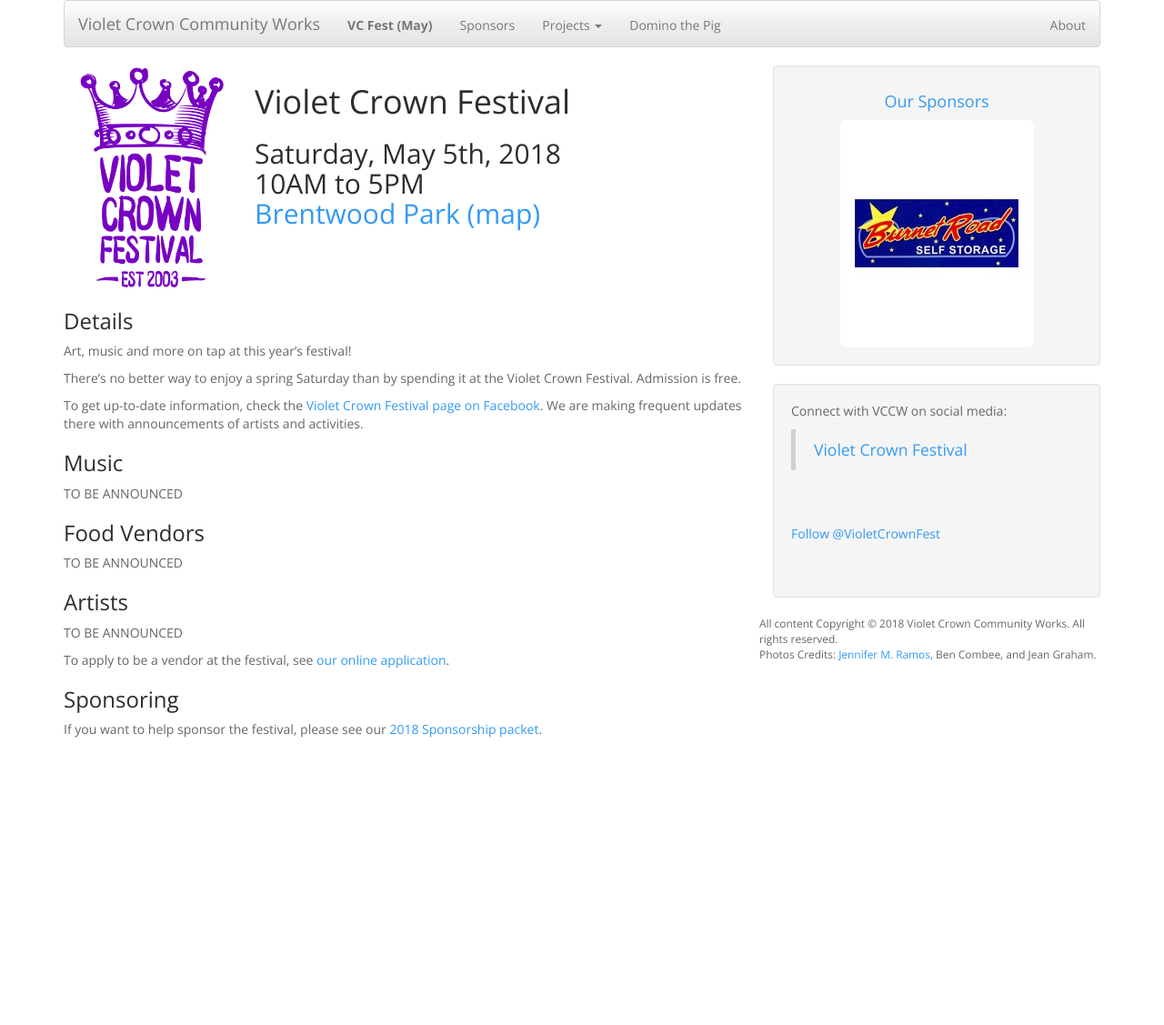
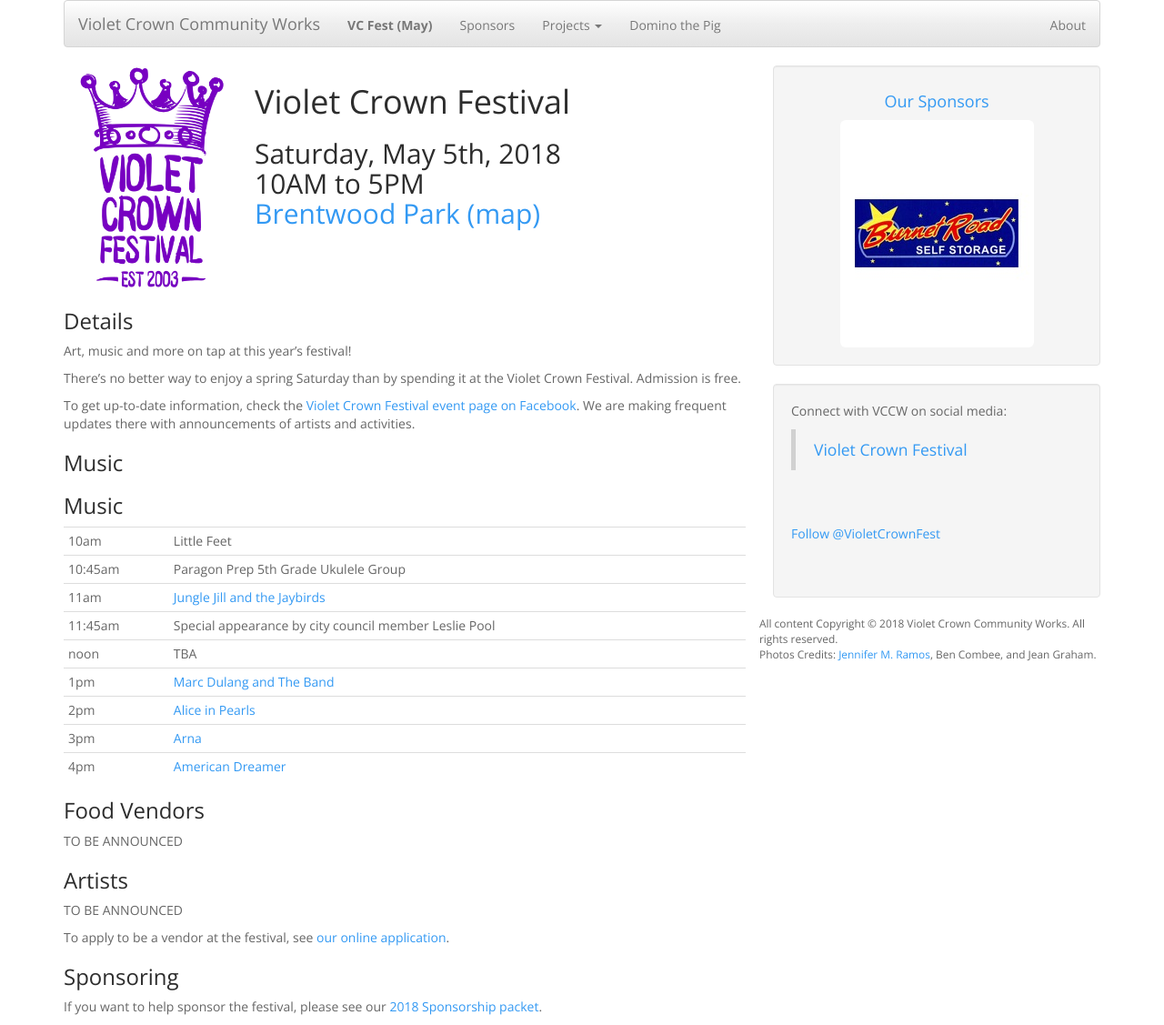
Before and after one commit to vccw/vccw.github.io, a Jekyll site: the page built from vcf_2018.md, in a window 1280 px wide. Shown: the whole page at 91% size. Built offline with Jekyll 4.4.1, drawn with Linux system fonts in a browser that asks for light colours; comment, search, counter and statistics services are not loaded; before the commit the page ends 900 px from its top, so only the background shows below that.

Commit message:
Update vcf_2018.md

```diff
--- a/vcf_2018.md
+++ b/vcf_2018.md
@@ -23,12 +23,23 @@
 There’s no better way to enjoy a spring Saturday than by spending it at the
 Violet Crown Festival. Admission is free.
 
-To get up-to-date information, check the [Violet Crown Festival page on Facebook](https://www.facebook.com/VioletCrownFestival).
+To get up-to-date information, check the [Violet Crown Festival event page on Facebook](https://www.facebook.com/events/2117433981825762).
 We are making frequent updates there with announcements of artists and activities.
 
 ### Music
 
-TO BE ANNOUNCED
+### Music
+
+| 10am | Little Feet |
+| 10:45am | Paragon Prep 5th Grade Ukulele Group |
+| 11am | [Jungle Jill and the Jaybirds](https://www.facebook.com/pages/Jungle-Jill-The-Jaybirds/257212990967619) |
+| 11:45am | Special appearance by city council member Leslie Pool |
+| noon | TBA |
+|  1pm | [Marc Dulang and The Band](https://marcdulang.bandcamp.com/releases) |
+|  2pm | [Alice in Pearls](https://www.facebook.com/aliceinpearls/) |
+|  3pm | [Arna](https://amasong.bandcamp.com/) |
+|  4pm | [American Dreamer](http://www.americandreamermusic.com/) |
+{:.table .table-condensed}
 
 ### Food Vendors
 
```
